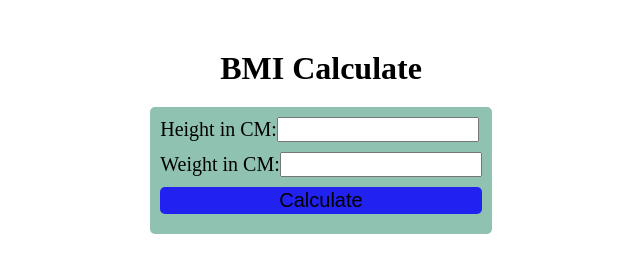
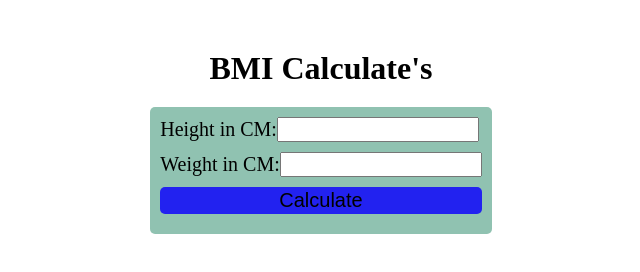
Before and after one commit to webdev-pradeep/solution-bmi, a plain HTML site: page index.html in a window 1280 px wide. Shown: the whole page, without its empty margins (319-959 px from the left). Drawn offline with Linux system fonts and the light colour scheme.

Commit message:
bmi solution project change

```diff
--- a/index.html
+++ b/index.html
@@ -7,7 +7,7 @@
     <title>bmi project</title>
   </head>
   <body>
-    <h1>BMI Calculate</h1>
+    <h1>BMI Calculate's</h1>
     <div>
       <form>
         <p><label>Height in CM:</label><input type="text" id="height" /></p>
```
